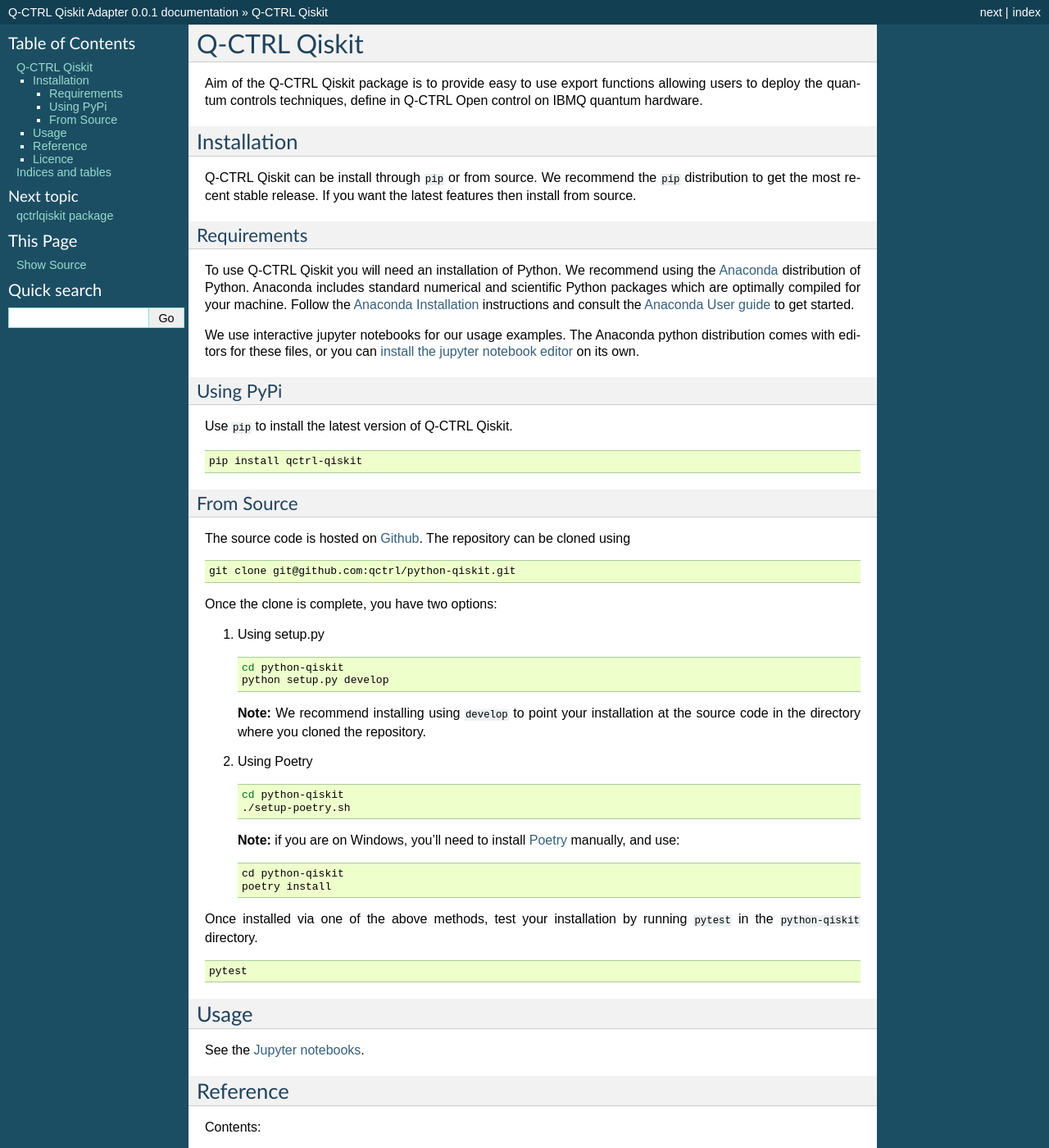
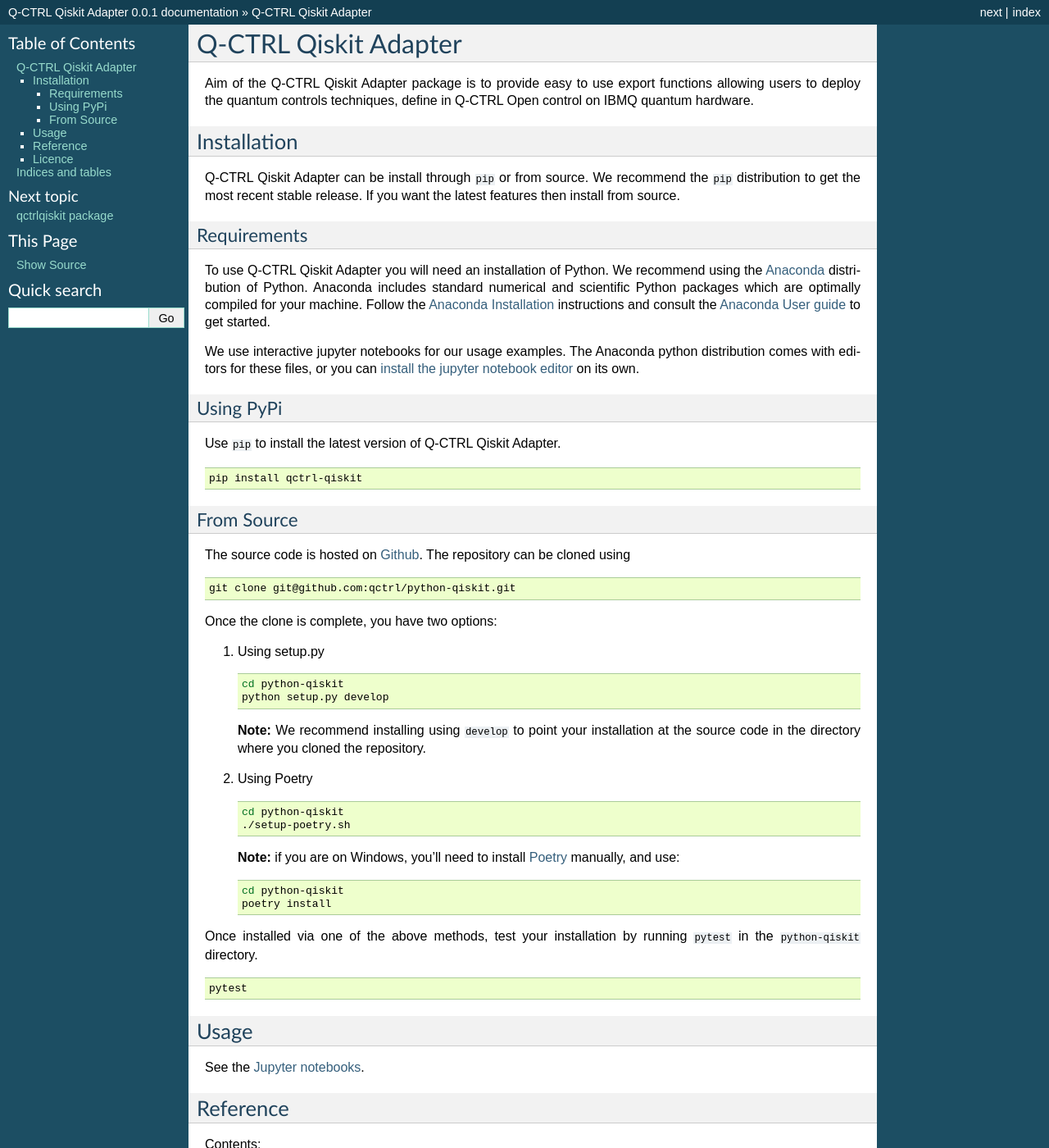
Before and after one commit to qctrl/python-qiskit, a Sphinx documentation site: the page built from docs/index.rst, in a window 1280 px wide and 1400 px high. Shown: the whole window at 82% size. Built offline with Sphinx 7.4.7, drawn with Linux system fonts in a browser that asks for light colours; some of the changed text lies outside the part shown.

Commit message:
Qiskit replaced with Qiskit Adapter in Sphnix document

```diff
--- a/docs/index.rst
+++ b/docs/index.rst
@@ -1,22 +1,22 @@
 
-Q-CTRL Qiskit
-=============
+Q-CTRL Qiskit Adapter
+=====================
 
-Aim of the Q-CTRL Qiskit package is to provide easy to use export functions
+Aim of the Q-CTRL Qiskit Adapter package is to provide easy to use export functions
 allowing users to deploy the quantum controls techniques, define in Q-CTRL Open
 control on IBMQ quantum hardware.
 
 Installation
 ------------
 
-Q-CTRL Qiskit can be install through ``pip`` or from source. We recommend
+Q-CTRL Qiskit Adapter can be install through ``pip`` or from source. We recommend
 the ``pip`` distribution to get the most recent stable release. If you want the
 latest features then install from source.
 
 Requirements
 ^^^^^^^^^^^^
 
-To use Q-CTRL Qiskit you will need an installation of Python. We
+To use Q-CTRL Qiskit Adapter you will need an installation of Python. We
 recommend using the `Anaconda <https://www.anaconda.com/>`_ distribution of
 Python. Anaconda includes standard numerical and scientific Python packages
 which are optimally compiled for your machine. Follow the `Anaconda
@@ -31,7 +31,7 @@
 Using PyPi
 ^^^^^^^^^^
 
-Use ``pip`` to install the latest version of Q-CTRL Qiskit.
+Use ``pip`` to install the latest version of Q-CTRL Qiskit Adapter.
 
 .. code-block:: shell
 
@@ -73,7 +73,7 @@
    **Note:** if you are on Windows, you'll need to install
    `Poetry <https://poetry.eustace.io>`_ manually, and use:
 
-   .. code-block:: cmd
+   .. code-block:: shell
 
       cd python-qiskit
       poetry install
```
